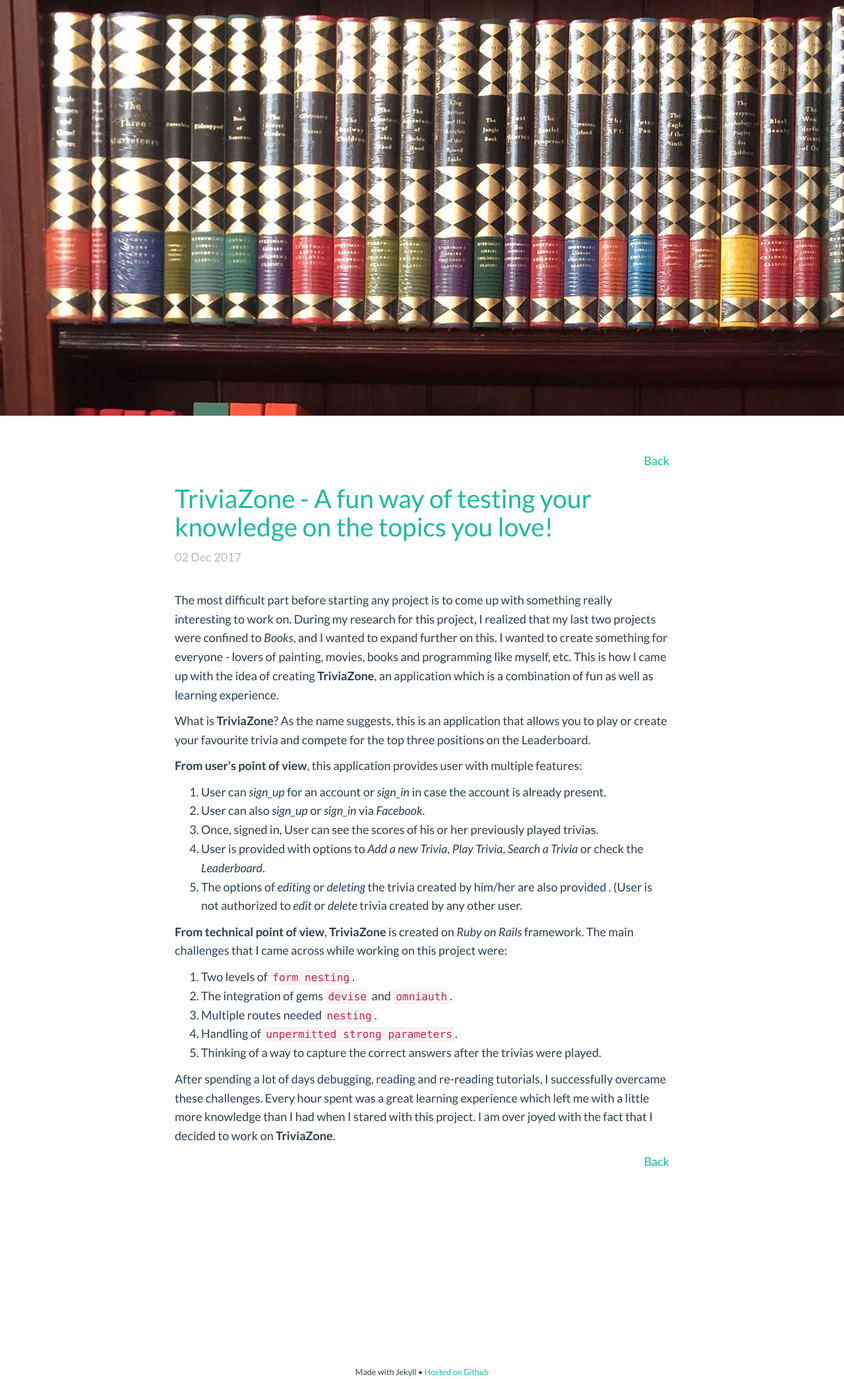
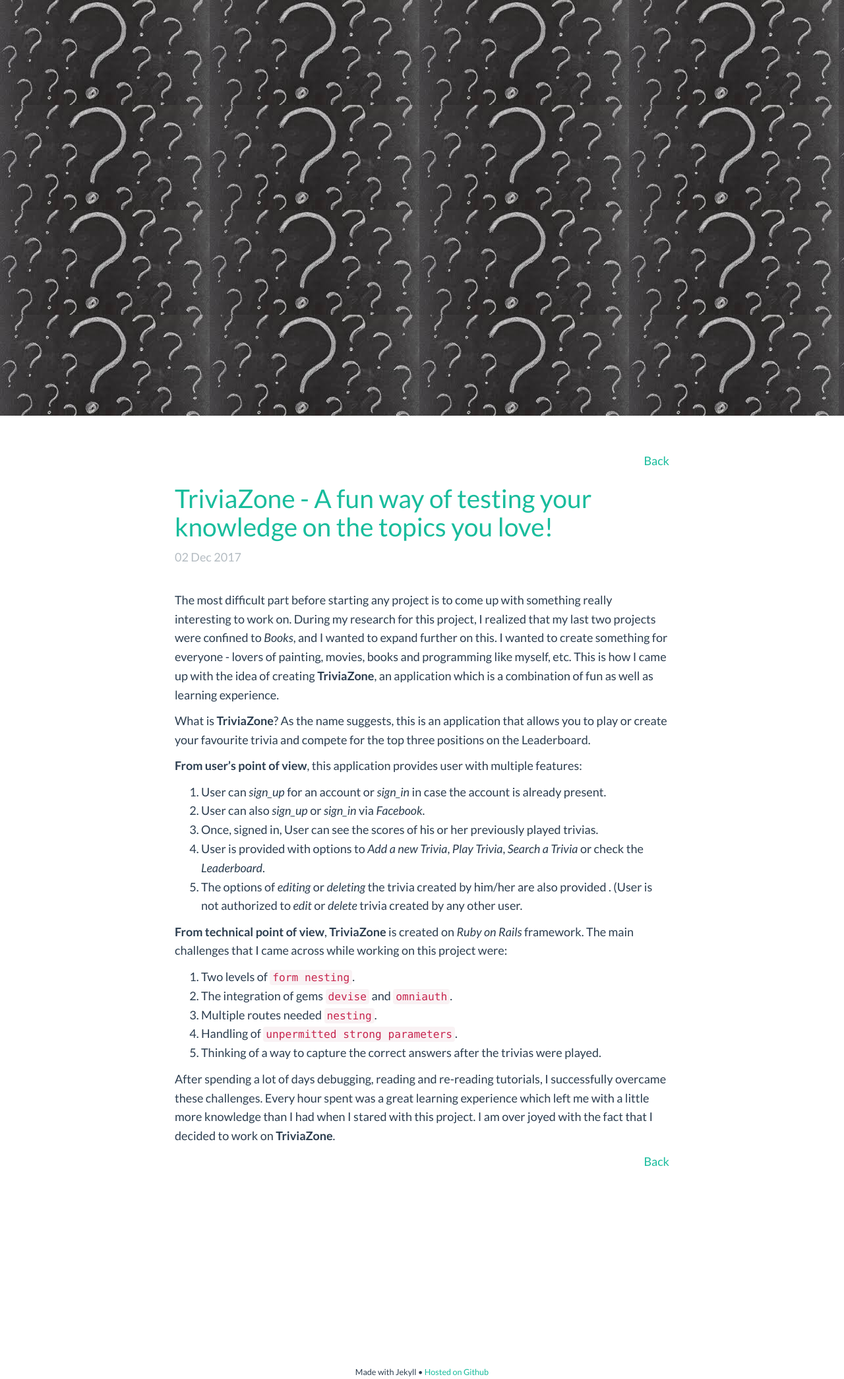
Before and after one commit to soumyaveer/soumyaveer.github.io, a Jekyll site: the page built from _posts/2017-12-02-trivia-zone.markdown, in a window 1280 px wide. Shown: the whole page at 66% size. Built offline with Jekyll 4.4.1, drawn with Linux system fonts in a browser that asks for light colours; comment, search, counter and statistics services are not loaded.

Commit message:
fix banner image

```diff
--- a/_posts/2017-12-02-trivia-zone.markdown
+++ b/_posts/2017-12-02-trivia-zone.markdown
@@ -3,7 +3,7 @@ layout: post
 title: TriviaZone - A fun way of testing your knowledge on the topics you love!
 date:  2017-12-02 13:25:00
 categories: main
-banner_image: "bookshelf.jpg"
+banner_image: "trivia-zone.jpeg"
 summary: Play or create trivia of the topics you love and compete for your name on the leaderboard.
 ---
 
```
Also changed, not shown: assets/images/post-banners/trivia-zone.jpeg (added).
